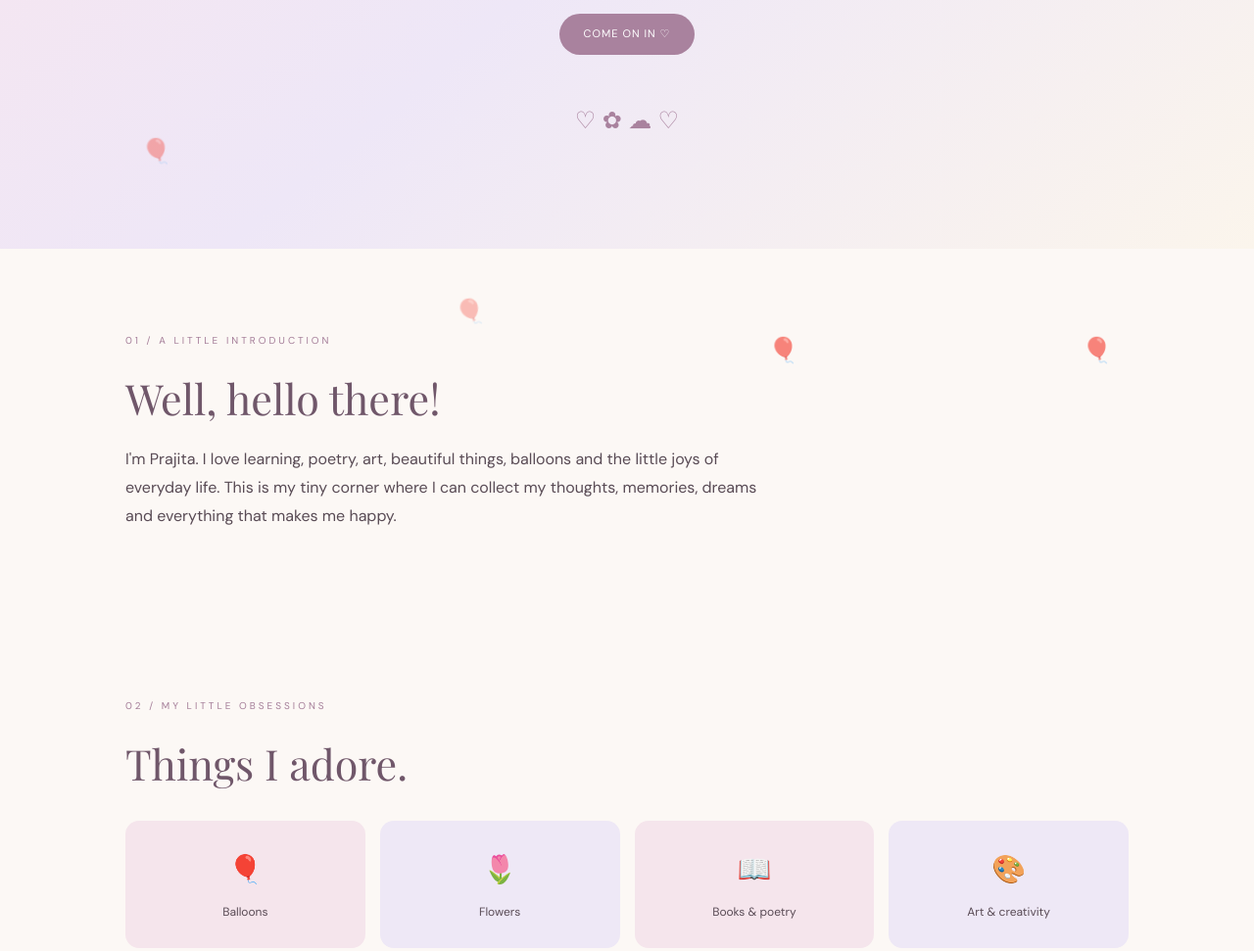
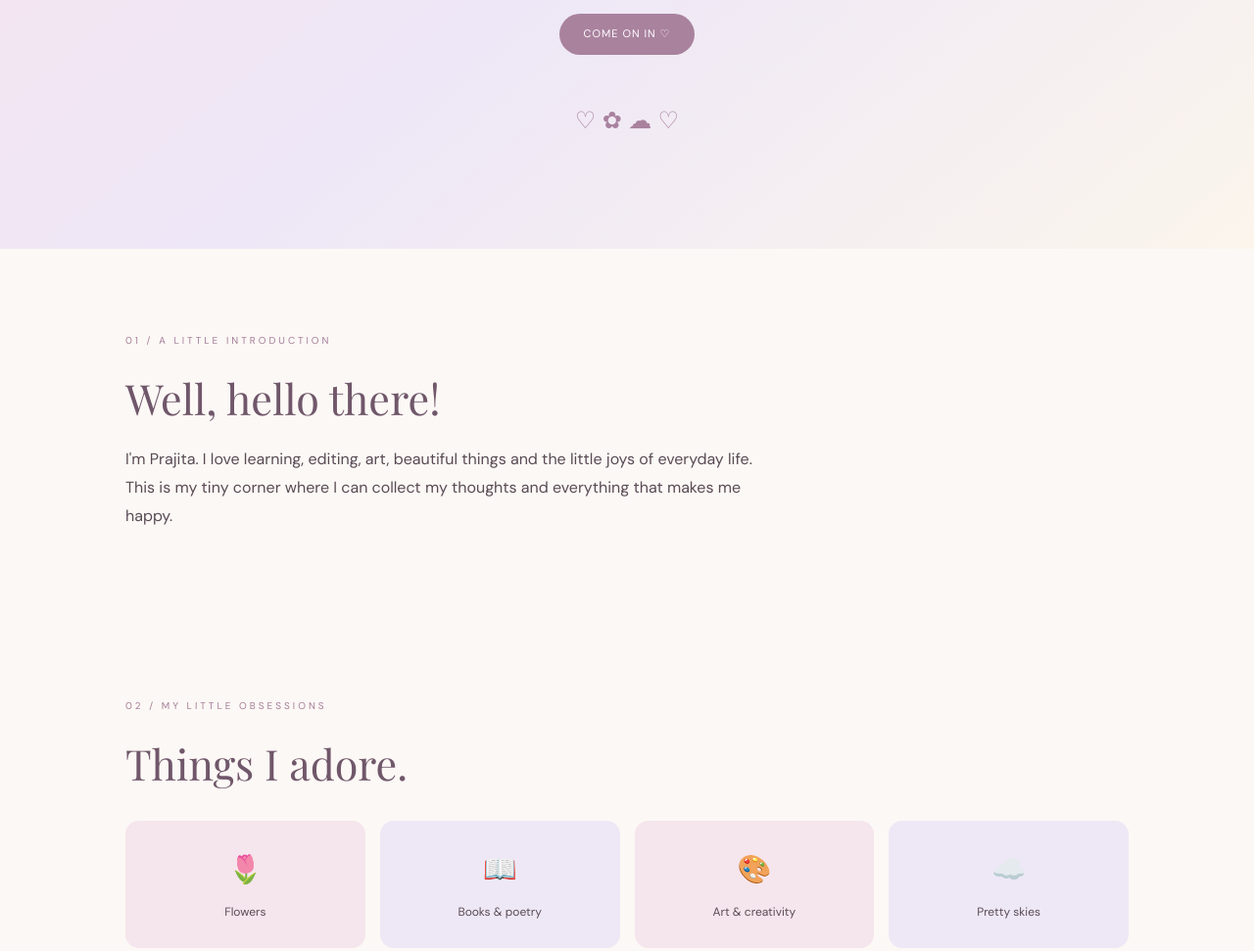
Before and after one commit to work-prajita/Prajita, a plain HTML site: page index.html in a window 1280 px wide. Shown: the part 520-1491 px from the top of the page at 98% size. Drawn offline with nearby package versions, Linux system fonts and the light colour scheme; a web font is replaced by a local one.

Commit message:
Update index.html

```diff
--- a/index.html
+++ b/index.html
@@ -21,13 +21,6 @@
   </nav>
 </header>
 
-<div class="balloons">
-  <span>🎈</span>
-  <span>🎈</span>
-  <span>🎈</span>
-  <span>🎈</span>
-</div>
-
 <section class="hero">
   <p class="eyebrow">WELCOME TO MY LITTLE CORNER OF THE INTERNET</p>
   <h1>A little world<br>full of <i>love & magic.</i></h1>
@@ -40,10 +33,9 @@
   <p class="eyebrow">01 / A LITTLE INTRODUCTION</p>
   <h2>Well, hello there!</h2>
   <p>
-    I'm Prajita. I love learning, poetry, art, beautiful
-    things, balloons and the little joys of everyday life.
-    This is my tiny corner where I can collect my thoughts,
-    memories, dreams and everything that makes me happy.
+    I'm Prajita. I love learning, editing, art, beautiful
+    things and the little joys of everyday life.
+    This is my tiny corner where I can collect my thoughts and everything that makes me happy.
   </p>
 </section>
 
@@ -51,7 +43,6 @@
   <p class="eyebrow">02 / MY LITTLE OBSESSIONS</p>
   <h2>Things I adore.</h2>
   <div class="love-grid">
-    <div>🎈<p>Balloons</p></div>
     <div>🌷<p>Flowers</p></div>
     <div>📖<p>Books & poetry</p></div>
     <div>🎨<p>Art & creativity</p></div>
@@ -59,7 +50,7 @@
     <div>💌<p>Love & kindness</p></div>
     <div>🧪<p>Science</p></div>
     <div>🦋<p>Little joys</p></div>
-  </div>
+ </div>
 </section>
 
 <section id="gallery">
@@ -68,8 +59,7 @@
   <p>Some pretty things from my little world.</p>
   <div class="gallery">
     <figure>
-      <img src="balloons.jpg" alt="My pretty balloons">
-      <figcaption>Life is a little celebration 🎈</figcaption>
+   <figcaption>Life is a little celebration 🎈</figcaption>
     </figure>
   </div>
 </section>
```
